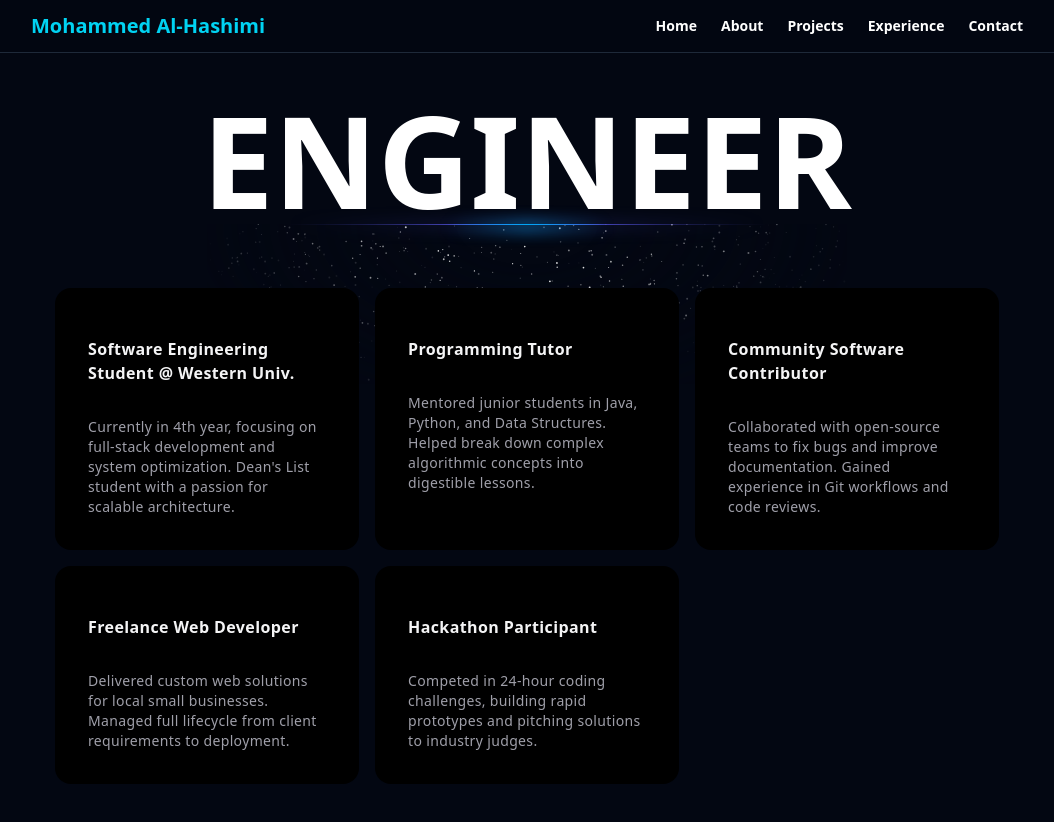
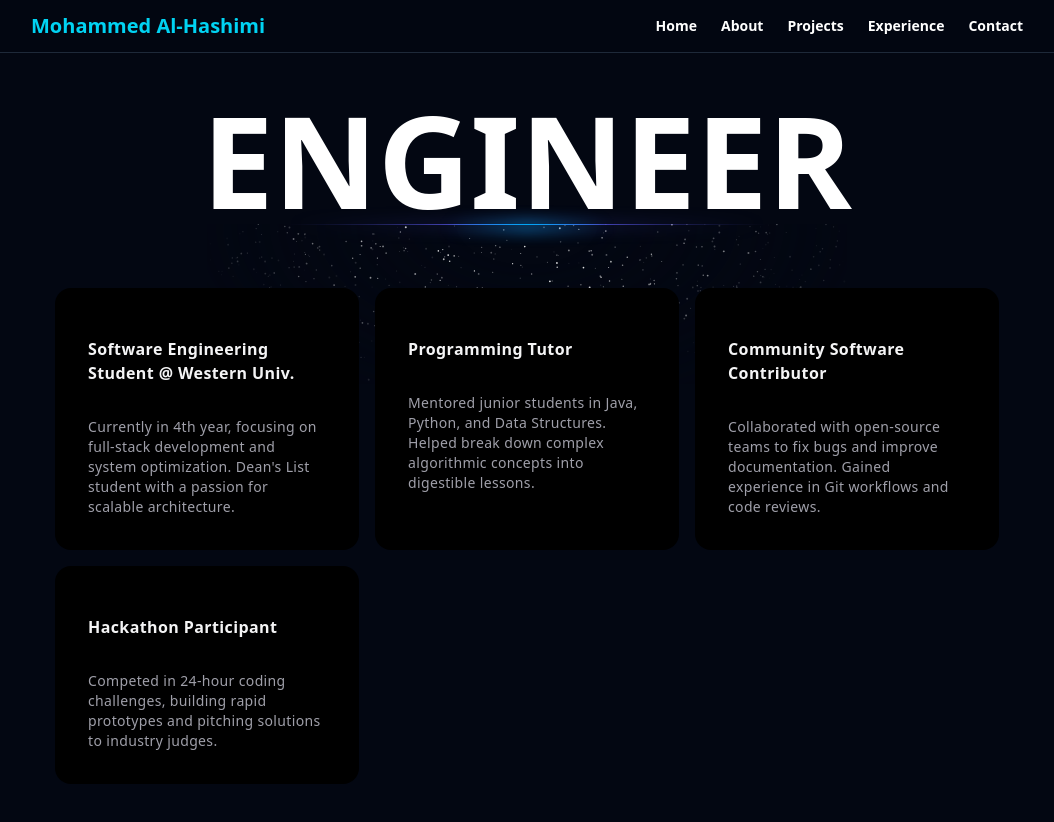
Before and after one commit to Malhash2/portfolio, a Next.js app: page /Experience in a window 1280 px wide. Shown: the top 822 px of the page, without its empty margins (113-1167 px from the left). Built offline with nearby package versions, Linux system fonts and the light colour scheme.

Commit message:
again...

```diff
--- a/src/app/Experience/page.tsx
+++ b/src/app/Experience/page.tsx
@@ -70,12 +70,12 @@ const experienceData = [
 	//         "Assisted in rebuilding the company landing page using React and Tailwind CSS. improved site performance scores by 20%.",
 	//     link: "#",
 	// },
-	{
-		title: "Freelance Web Developer",
-		description:
-			"Delivered custom web solutions for local small businesses. Managed full lifecycle from client requirements to deployment.",
-		link: "#",
-	},
+	// {
+	// 	title: "Freelance Web Developer",
+	// 	description:
+	// 		"Delivered custom web solutions for local small businesses. Managed full lifecycle from client requirements to deployment.",
+	// 	link: "#",
+	// },
 	{
 		title: "Hackathon Participant",
 		description:
```
